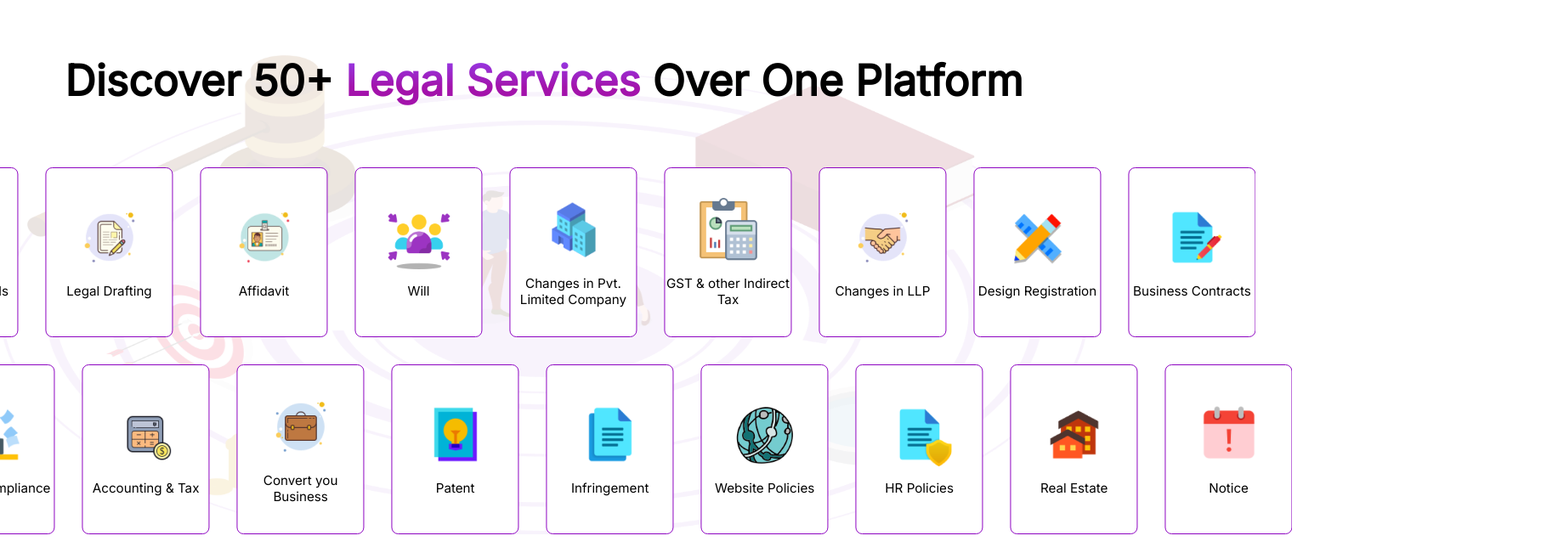
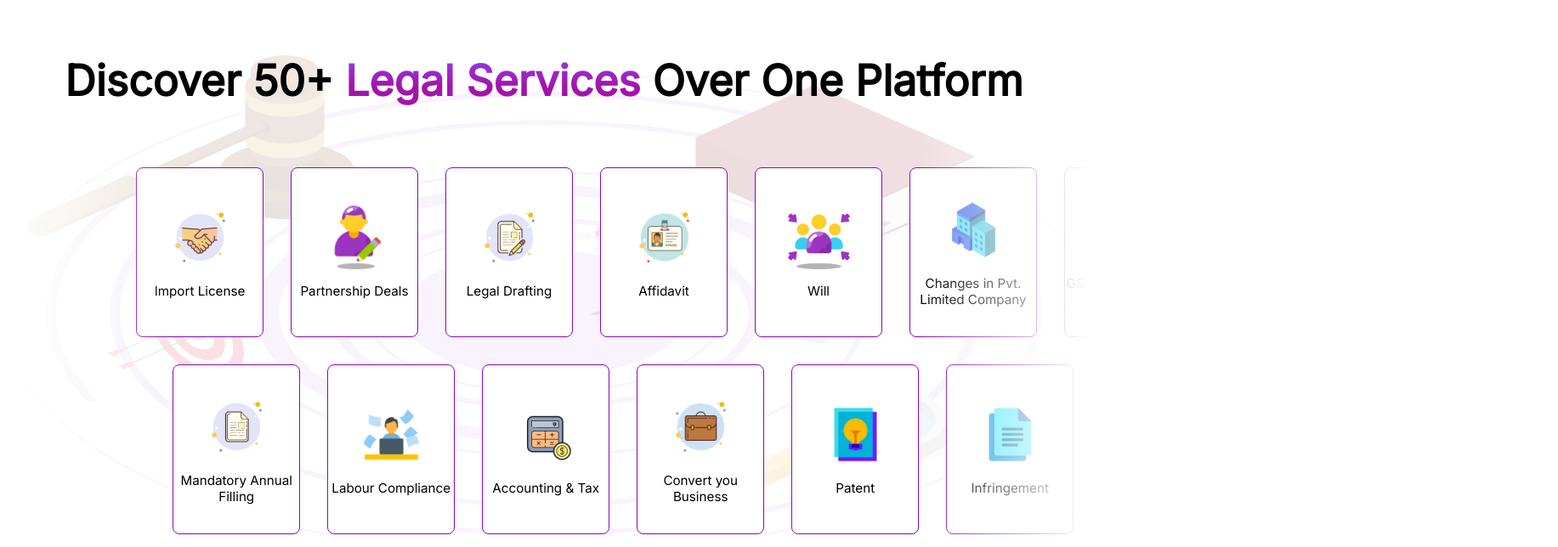
Before and after one commit to Bipulkumarsingh01/legalnitifrontend, a React (Vite) app: page / in a window 1280 px wide. Shown: the part 960-1604 px from the top of the page at 85% size, 1833 px wide, since content can reach past the window. Built offline with nearby package versions, Linux system fonts and the light colour scheme; a web font is replaced by a local one.

Commit message:
Landing page marquee done

```diff
--- a/package.json
+++ b/package.json
@@ -26,6 +26,7 @@
     "react-count": "^0.2.4",
     "react-countup": "^6.5.0",
     "react-dom": "^18.2.0",
+    "react-fast-marquee": "^1.6.2",
     "react-icons": "^4.10.1",
     "react-redux": "^8.1.2",
     "react-responsive-carousel": "^3.2.23",
--- a/src/components/LNAILandingView/LNAIServiceInfo/LNAIServiceInfo.css
+++ b/src/components/LNAILandingView/LNAIServiceInfo/LNAIServiceInfo.css
@@ -11,7 +11,8 @@
 
   /*Animation Logic  */
   overflow: hidden;
-  animation: 15s slide infinite linear;
+  /* animation: 15s slide infinite linear; */
+
 }
 .lnai-service-info-cards-main-container-1 {
   margin-top: 4.5rem;
@@ -57,12 +58,12 @@
 
 /* for crousel */
 @keyframes slide {
-  from {
+  /* from {
     transform: translateX(0);
   }
   to {
-    transform: translateX(-100%);
-  }
+    transform: translateX(-200%);
+  } */
 }
 .outer-slide-div-legalserices {
   margin-left: 500px;
--- a/src/components/LNAILandingView/LNAIServiceInfo/LNAIServiceInfo.tsx
+++ b/src/components/LNAILandingView/LNAIServiceInfo/LNAIServiceInfo.tsx
@@ -1,3 +1,5 @@
+import Marquee from "react-fast-marquee";
+
 import "./LNAIServiceInfo.css";
 
 import {
@@ -23,6 +25,7 @@ import {
   Leave,
 } from "../../../assets";
 
+
 const LNAIServiceInfo = () => {
   return (
     <div
@@ -41,6 +44,7 @@ const LNAIServiceInfo = () => {
         </span>{" "}
         over one platform
       </h1>
+      <Marquee speed={50} direction={"left"} pauseOnHover={true} loop={0} gradient={true}>
       <div className="outer-slide-div-legalserices">
         <div className="lnai-service-info-cards-main-container-1 ">
           <div className="lnai-service-info-card">
@@ -172,6 +176,7 @@ const LNAIServiceInfo = () => {
           </div>
         </div>
       </div>
+      </Marquee>
     </div>
   );
 };
--- a/src/components/LNAILandingView/LNAITrustedClients/LNAITrustedClients.css
+++ b/src/components/LNAILandingView/LNAITrustedClients/LNAITrustedClients.css
@@ -51,10 +51,7 @@
   gap: 5rem;
   justify-content: center;
 
-  /*Animation Logic  */
-  overflow: hidden;
-  animation: 15s slide infinite linear;
-  overflow: hidden;
+
 }
 
 .lnai-landing-view-trusted-clients-logo-item {
--- a/src/components/LNAILandingView/LNAITrustedClients/LNAITrustedClients.tsx
+++ b/src/components/LNAILandingView/LNAITrustedClients/LNAITrustedClients.tsx
@@ -1,3 +1,4 @@
+import Marquee from "react-fast-marquee";
 import {
   TrustedClients,
   TrustedClients1,
@@ -24,6 +25,7 @@ const LNAITrustedClients = () => {
           flawless manner.
         </p>
       </div>
+      <Marquee speed={50} direction={"left"} pauseOnHover={true} loop={0} gradient={true}>
       <div className="lnai-landing-view-trusted-clients-logo-container">
         <div className="lnai-landing-view-trusted-clients-logo-item">
           <img
@@ -70,6 +72,7 @@ const LNAITrustedClients = () => {
           />
         </div>
       </div>
+      </Marquee>
     </div>
   );
 };
```
